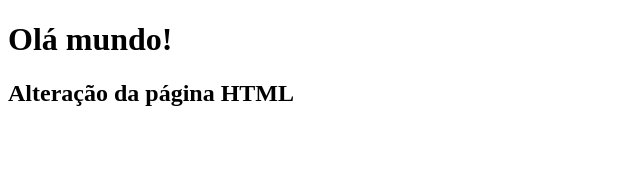
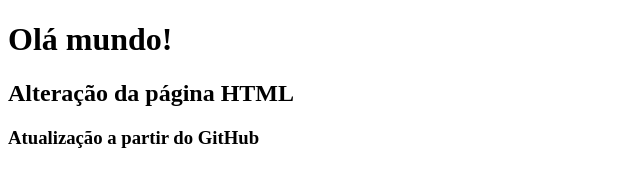
Before and after one commit to franoldev/curso-git-github, a plain HTML site: page index.html in a window 1280 px wide. Shown: the whole page, without its empty margins (0-640 px from the left). Drawn offline with Linux system fonts and the light colour scheme.

Commit message:
Atualização a partir do GitHub
Alteração realizada para testar a funcionalidade de atualização a partir do repositório remoto.

```diff
--- a/index.html
+++ b/index.html
@@ -9,6 +9,7 @@
     <h1>Olá mundo!</h1>
 
     <h2>Alteração da página HTML</h2>
+    <h3>Atualização a partir do GitHub</h3>
 
 </body>
 </html>
```
